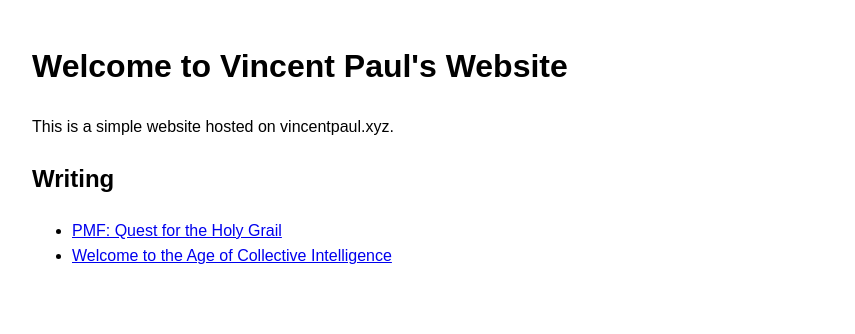
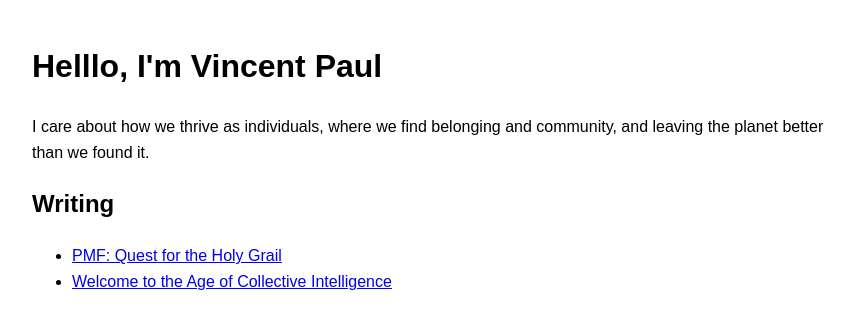
Before and after one commit to knomadic/vincentpaulxyz.github.io, a plain HTML site: page index.html in a window 1280 px wide. Shown: the whole page, without its empty margins (208-1063 px from the left). Drawn offline with Linux system fonts and the light colour scheme.

Commit message:
Light edit to "About Me" section

```diff
--- a/index.html
+++ b/index.html
@@ -16,8 +16,8 @@
     </style>
 </head>
 <body>
-    <h1>Welcome to Vincent Paul's Website</h1>
-    <p>This is a simple website hosted on vincentpaul.xyz.</p>
+    <h1>Helllo, I'm Vincent Paul</h1>
+    <p>I care about how we thrive as individuals, where we find belonging and community, and leaving the planet better than we found it.</p>
     <h2>Writing</h2>
         <ul>
             <li><a href="pmf-holy-grail.html">PMF: Quest for the Holy Grail</a></li>
```
